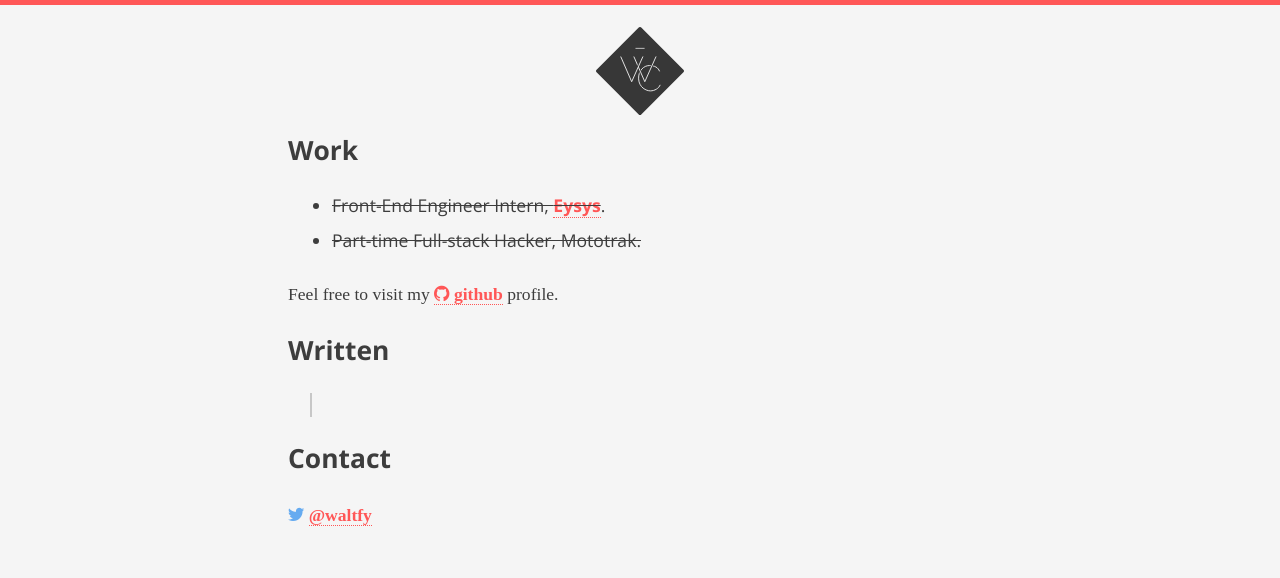
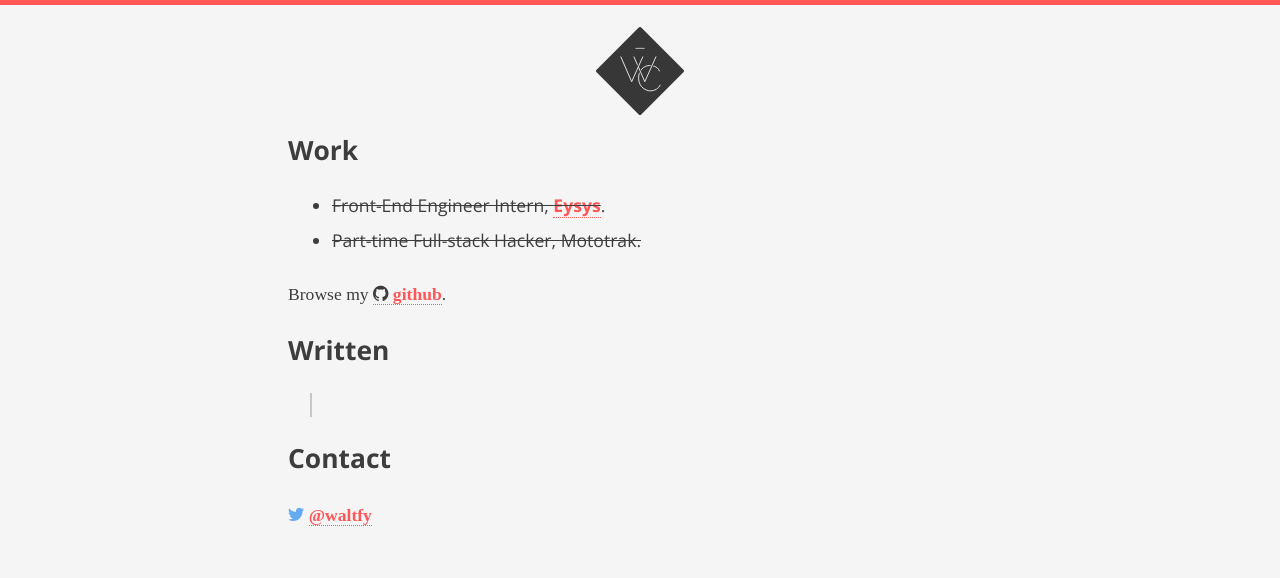
Before and after one commit to waltfy/waltfy.github.io, a Node server app: template views/index.jade in a window 1280 px wide. Shown: the top 578 px of the page. Run offline with Node 20, Linux system fonts and the light colour scheme; the template is opened without the code that fills it, so the values that code supplies are empty; style sheets or scripts are compiled from the project's sources; some web fonts are replaced.

Commit message:
add stylus

```diff
--- a/src/styl/main.styl
+++ b/src/styl/main.styl
@@ -153,6 +153,9 @@ footer
 .hide
   display none
 
+.ion-social-github
+  color $ink
+
 .ion-social-twitter
   color $twitter
 
--- a/src/styl/style.styl
+++ b/src/styl/style.styl
@@ -154,6 +154,9 @@ footer
 .hide
   display none
 
+.ion-social-github
+  color $ink
+
 .ion-social-twitter
   color $twitter
 
--- a/views/index.jade
+++ b/views/index.jade
@@ -14,11 +14,11 @@ block content
       li
         strike
           | Part-time Full-stack Hacker, Mototrak.
-  p Feel free to visit my
+  p Browse my
     a(href='http://www.github.com/waltervascarvalho', target='_blank')
       i.ion-social-github
       |  github
-    |  profile.
+    | .
   h2#blog Written
   .blog
     p
```
